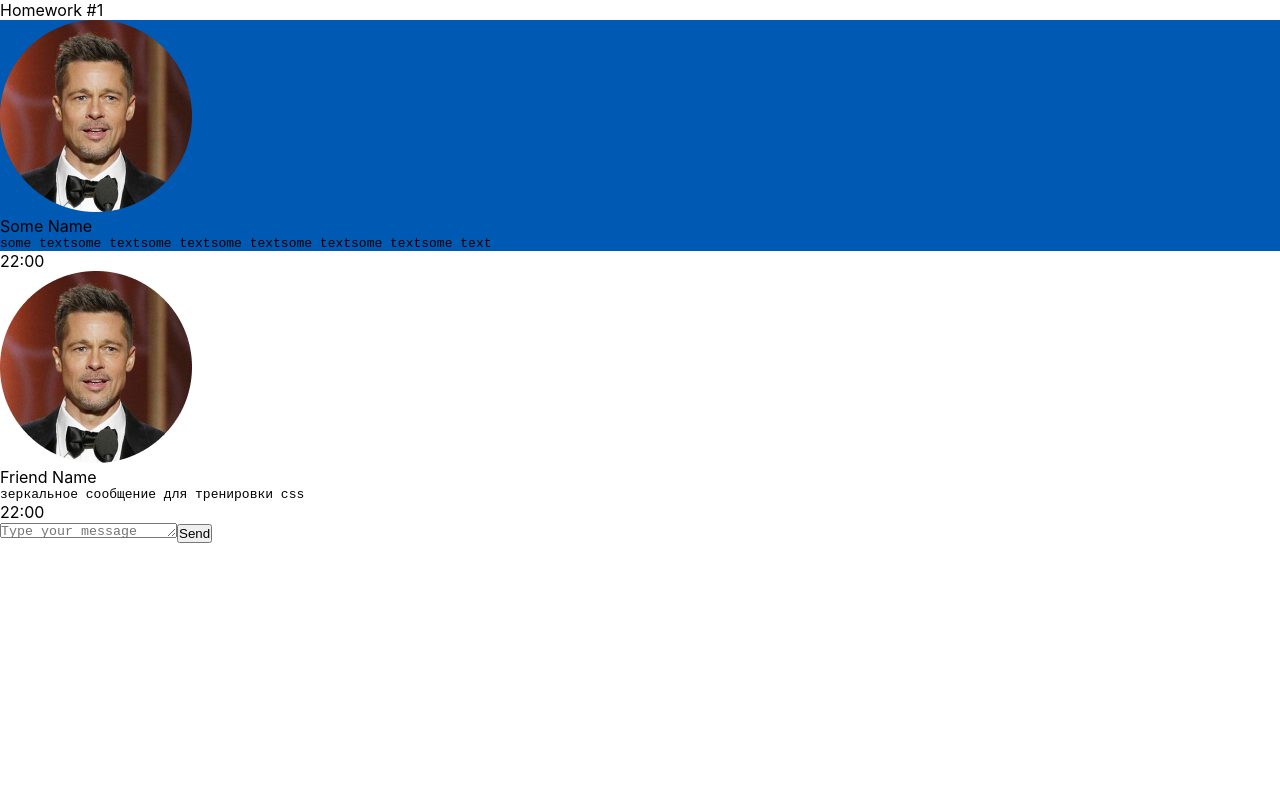
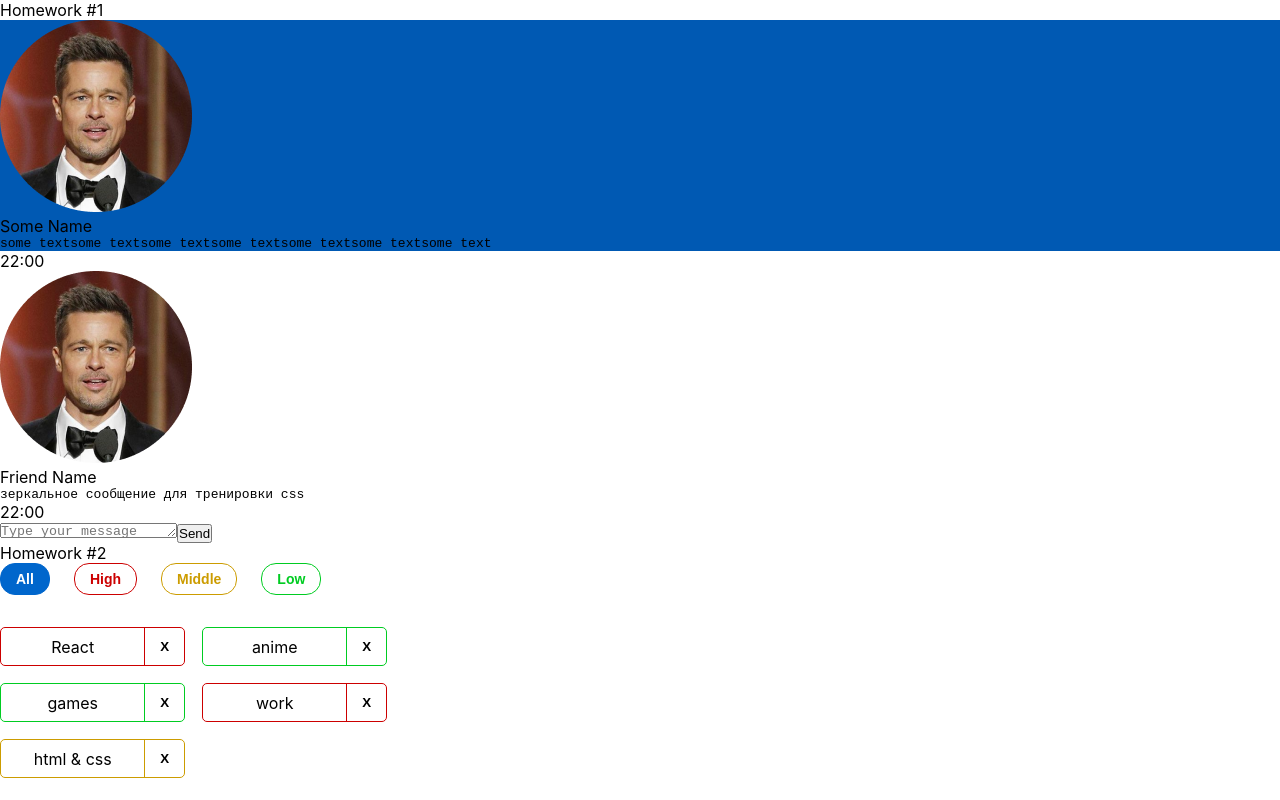
Before and after one commit to jagazed/project_sp2, a React (Create React App) app: page / in a window 1280 px wide. Built offline with nearby package versions, Linux system fonts and the light colour scheme.

Commit message:
change project_sp2

```diff
--- a/package.json
+++ b/package.json
@@ -16,7 +16,7 @@
     "@types/react-dom": "18.0.6",
     "@types/uuid": "8.3.4",
     "axios": "0.27.2",
-    "gh-pages": "4.0.0",
+    "gh-pages": "^6.1.1",
     "react": "18.2.0",
     "react-dom": "18.2.0",
     "react-redux": "8.0.4",
--- a/src/s1-main/App.tsx
+++ b/src/s1-main/App.tsx
@@ -1,13 +1,14 @@
 import React from 'react'
 import s from './App.module.css'
 import HW1 from '../s2-homeworks/hw01/HW1'
+import HW2 from "../s2-homeworks/hw02/HW2";
 
 function App() {
     return (
         <div className={s.App}>
             <HW1/>
             {/*раскомментировать по ходу выполнения*/}
-            {/*<HW2/>*/}
+            <HW2/>
             {/*<HW3/>*/}
             {/*<HW4/>*/}
 
--- a/src/s2-homeworks/hw02/HW2.tsx
+++ b/src/s2-homeworks/hw02/HW2.tsx
@@ -17,16 +17,16 @@ import s2 from '../../s1-main/App.module.css'
 * */
 
 // types
-export type AffairPriorityType = any // need to fix any
+export type AffairPriorityType = 'high' | 'low' | 'middle' // need to fix any
 export type AffairType = {
-    _id: any // need to fix any
-    name: any // need to fix any
+    _id: number // need to fix any
+    name: string // need to fix any
     priority: AffairPriorityType
 }
 export type FilterType = 'all' | AffairPriorityType
 
 // constants
-const defaultAffairs: any = [ // need to fix any
+const defaultAffairs: AffairType[] = [ // need to fix any
     {_id: 1, name: 'React', priority: 'high'}, // студенты могут изменить содержимое name и количество элементов в массиве, ...priority не менять!
     {_id: 2, name: 'anime', priority: 'low'},
     {_id: 3, name: 'games', priority: 'low'},
@@ -46,12 +46,15 @@ export const deleteAffair = (affairs: any, _id: any): any => { // need to fix an
 }
 
 function HW2() {
-    const [affairs, setAffairs] = useState<any>(defaultAffairs) // need to fix any
+    const [affairs, setAffairs] = useState<AffairType[]>(defaultAffairs) // need to fix any
     const [filter, setFilter] = useState<FilterType>('all')
 
     const filteredAffairs = filterAffairs(affairs, filter)
-    const deleteAffairCallback = (_id: any) => { // need to fix any
+    const deleteAffairCallback = (_id: number) => { // need to fix any
         // need to fix
+        const newAffairs = affairs.filter(t=> t._id !== _id)
+        setAffairs(newAffairs)
+        console.log("used2")
     }
 
     return (
--- a/src/s2-homeworks/hw02/affairs/Affairs.tsx
+++ b/src/s2-homeworks/hw02/affairs/Affairs.tsx
@@ -1,12 +1,12 @@
-import React from 'react'
+import React, {Dispatch, SetStateAction} from 'react'
 import Affair from './affair/Affair'
 import {AffairType, FilterType} from '../HW2'
 import s from './Affairs.module.css'
 
 type AffairsPropsType = {
-    data: any // need to fix any
-    setFilter: any
-    deleteAffairCallback: any
+    data: AffairType // need to fix any
+    setFilter: Dispatch<SetStateAction<FilterType>>
+    deleteAffairCallback: (_id: number) => void
     filter: FilterType
 }
 
--- a/src/s2-homeworks/hw02/affairs/affair/Affair.tsx
+++ b/src/s2-homeworks/hw02/affairs/affair/Affair.tsx
@@ -6,12 +6,15 @@ import s2 from '../Affairs.module.css'
 type AffairPropsType = {
     // key не нужно типизировать
     affair: AffairType
-    deleteAffairCallback: any // need to fix any
+    deleteAffairCallback: (_id: number) => void // need to fix any
 }
 
 function Affair(props: AffairPropsType) {
     const deleteCallback = () => {
         // need to fix
+        props.deleteAffairCallback
+        console.log("used")
+
     }
 
     const nameClass = s.name + ' ' + s2[props.affair.priority]
@@ -25,7 +28,7 @@ function Affair(props: AffairPropsType) {
         >
             <div id={'hw2-name-' + props.affair._id} className={nameClass}>
                 {/*создаёт студент*/}
-
+                {props.affair.name}
                 {/**/}
             </div>
             <div id={'hw2-priority-' + props.affair._id} hidden>
@@ -36,7 +39,7 @@ function Affair(props: AffairPropsType) {
                 id={'hw2-button-delete-' + props.affair._id}
                 className={buttonClass}
                 // need to fix
-
+                onClick={deleteCallback}
             >
                 {/*текст кнопки могут изменить студенты*/}
                 X
```
Also changed, not shown: 1 other file (tests, documents, lock files or other folders).
